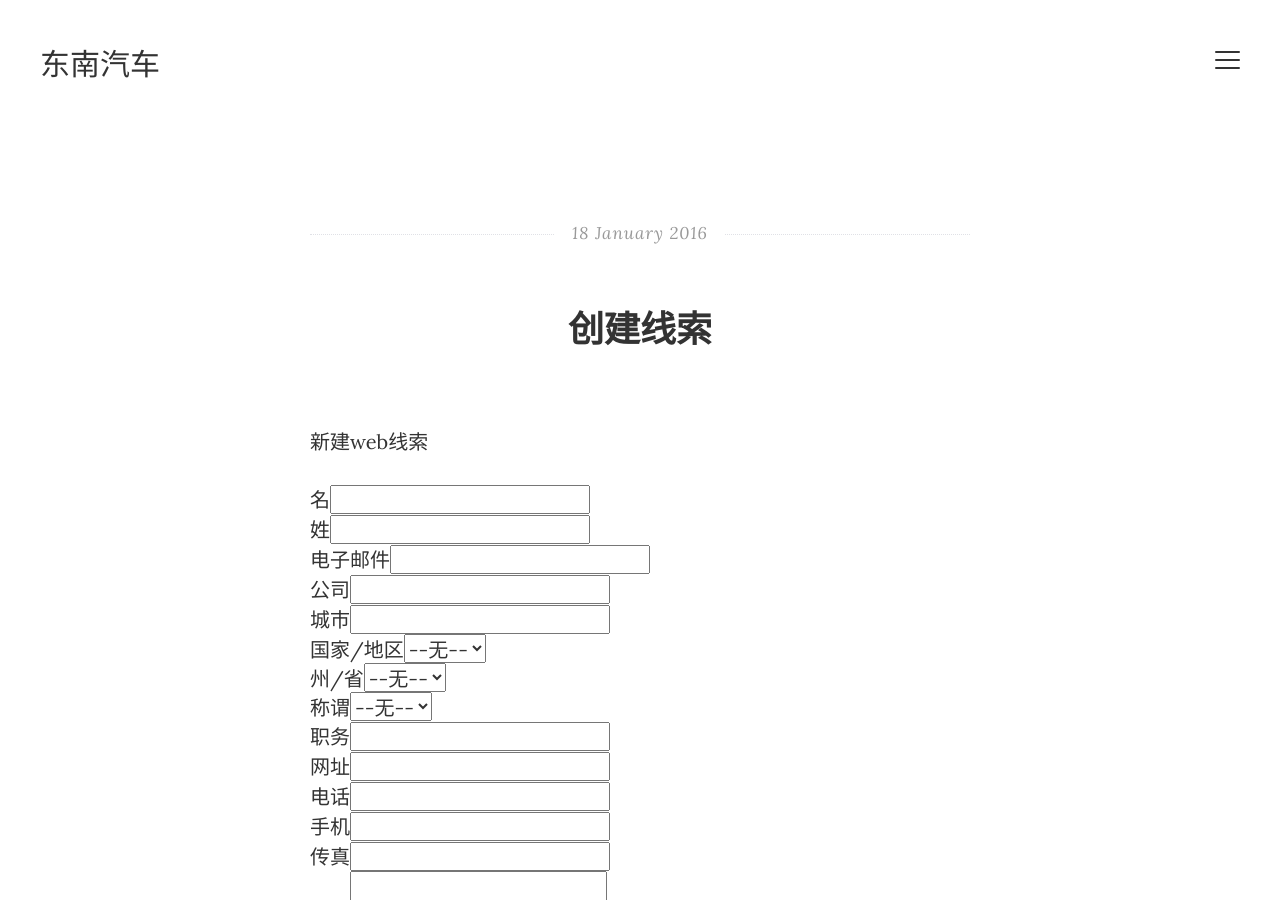
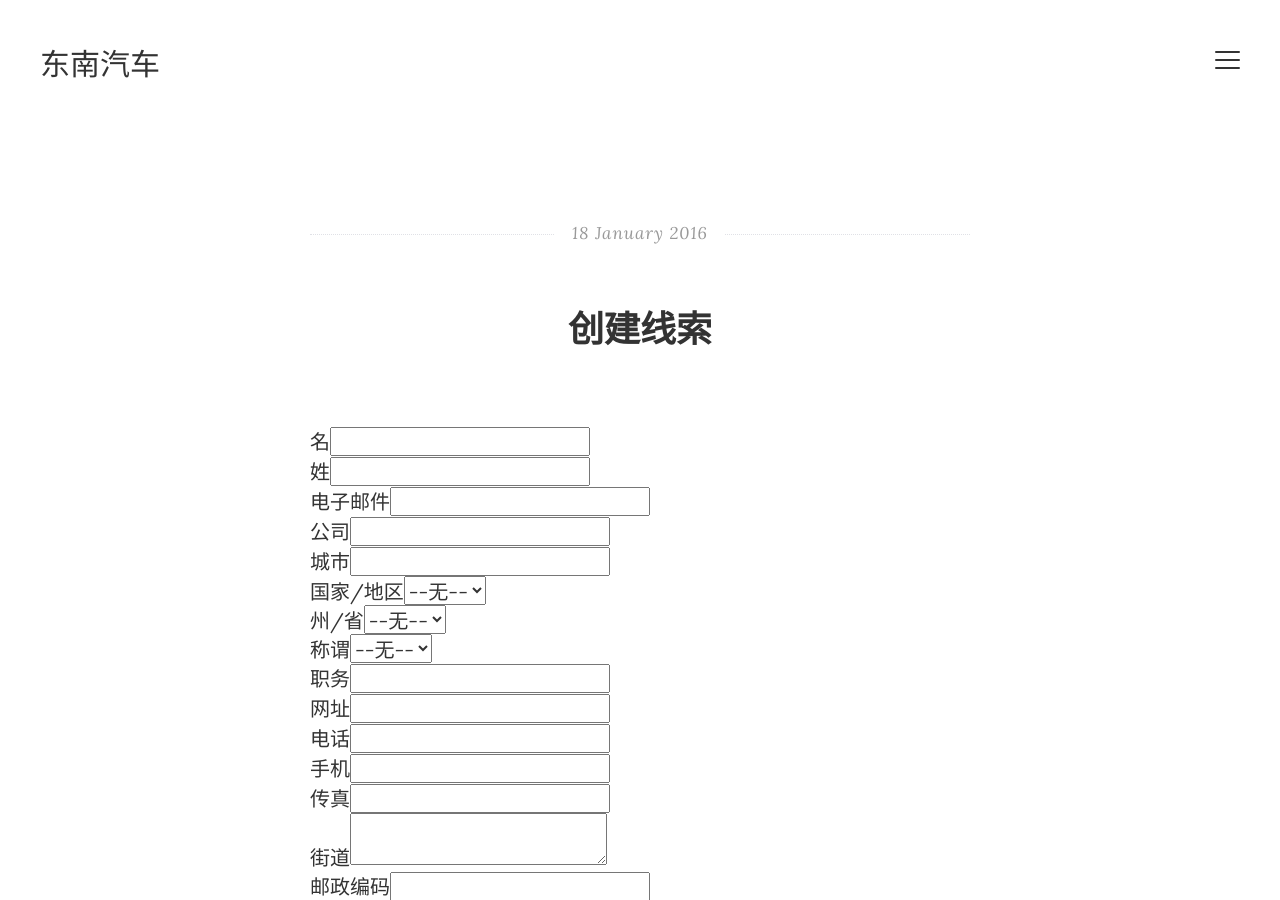
Before and after one commit to sesmond/blog_yin, a Jekyll site: the page built from _posts/2016-01-18-createlead.html, in a window 1280 px wide and 900 px high. Built offline with Jekyll 4.4.1, drawn with Linux system fonts in a browser that asks for light colours.

Commit message:
Update 2016-01-18-createlead.html

```diff
--- a/_posts/2016-01-18-createlead.html
+++ b/_posts/2016-01-18-createlead.html
@@ -14,8 +14,6 @@ title: 创建线索
 <!--  <input type="hidden" name="debugEmail"                                  -->
 <!--  value="minxu-c@deloitte.com.cn">                                        -->
 <!--  ----------------------------------------------------------------------  -->
-
-<p >新建web线索</p>
 
 <label for="first_name">名</label><input  id="first_name" maxlength="40" name="first_name" size="20" type="text" /><br>
 
```
